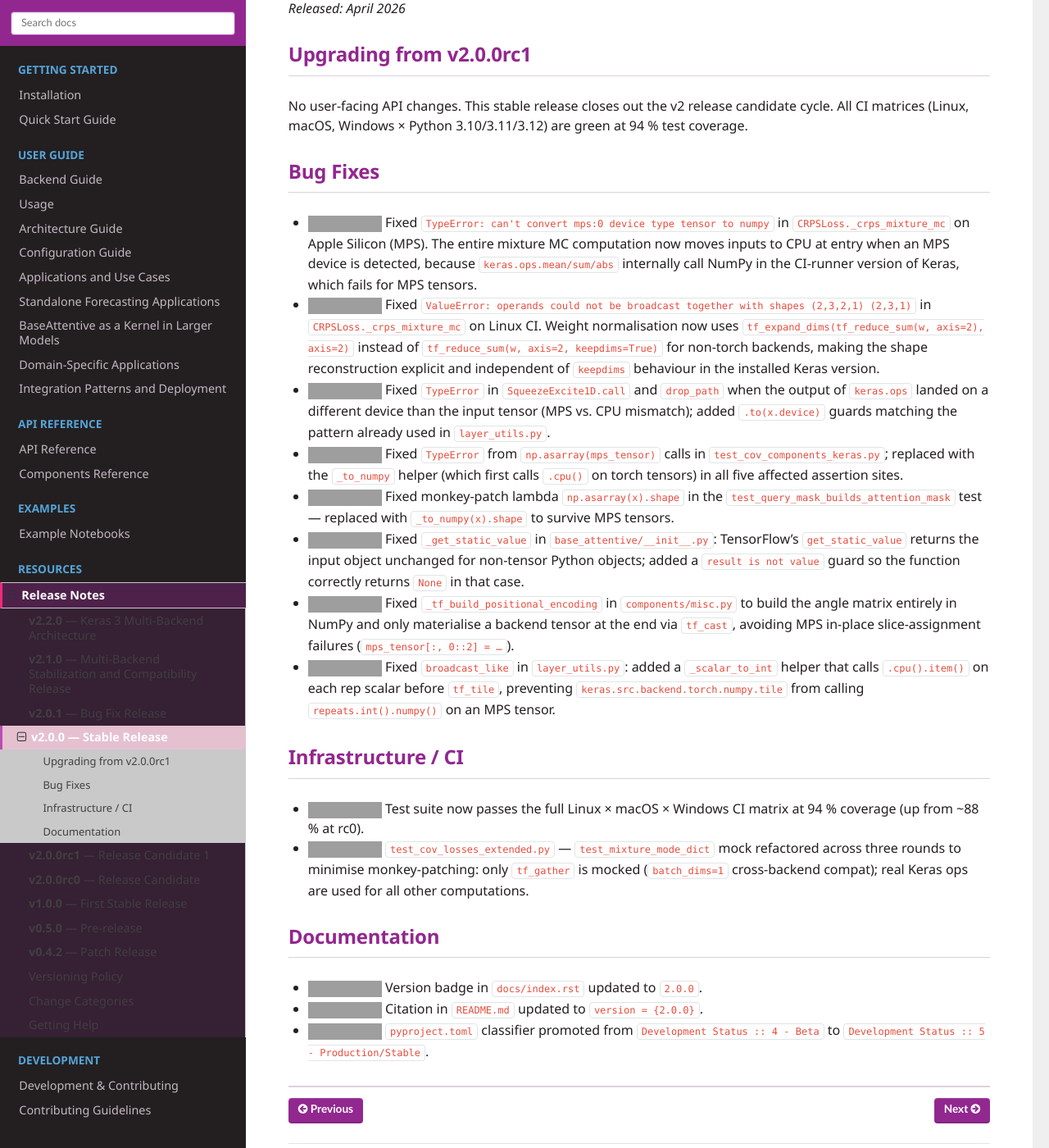
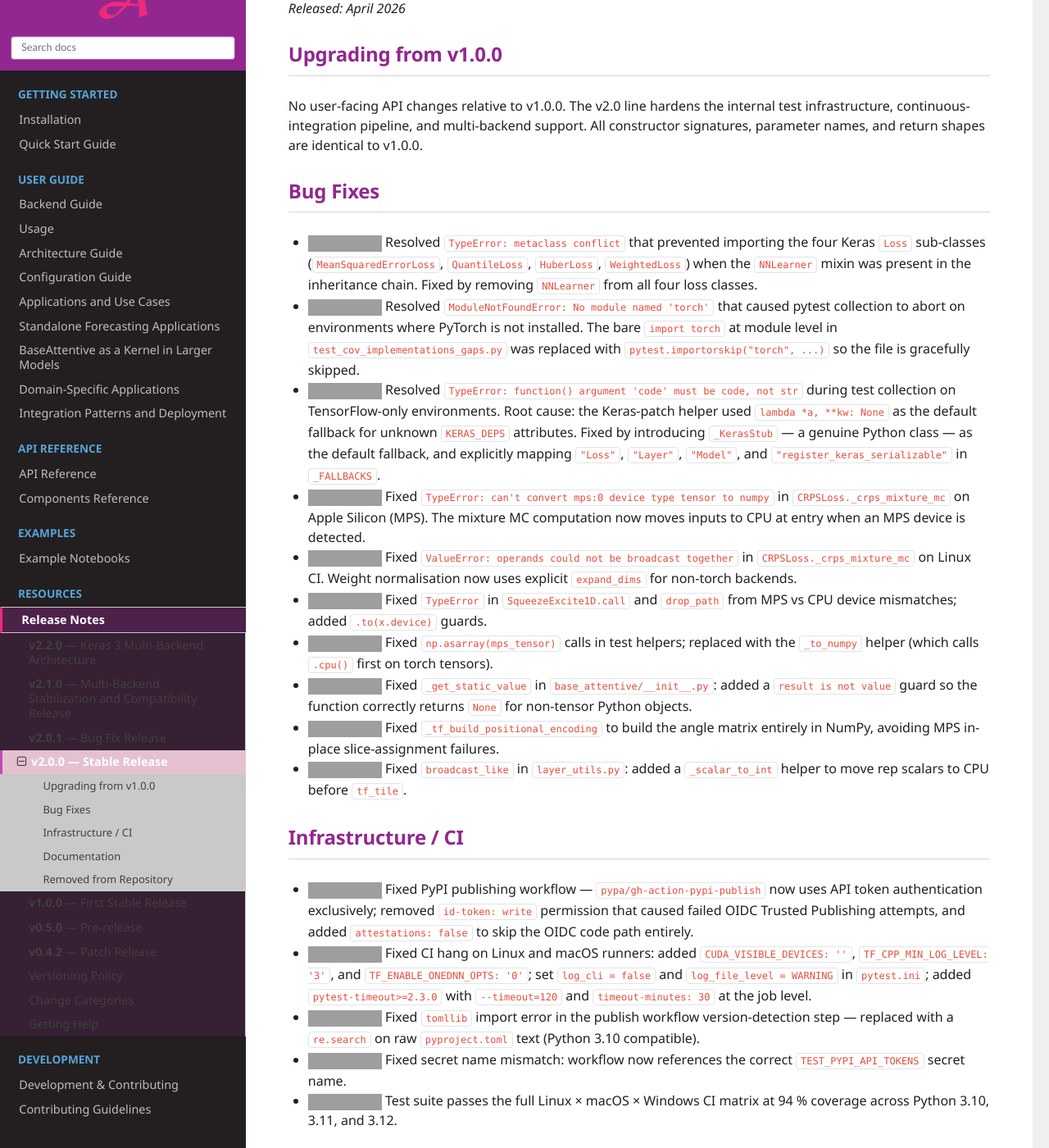
Before and after one commit to earthai-tech/base-attentive, a Sphinx documentation site: the page built from docs/release_notes/v2.0.0.rst, in a window 1280 px wide and 1400 px high, scrolled down 192 px. Shown: the whole window at 82% size. Built offline with Sphinx 7.4.7 and the Read the Docs theme 3.1.0, drawn with Linux system fonts in a browser that asks for light colours; pages that are not in the unit, such as notebooks, are missing from menus; some of the changed text lies outside the part shown; grey boxes are pictures that could not be loaded.

Commit message:
docs: Merge RC release notes into stable versions, remove RC files
Fold v2.0.0rc0 and v2.0.0rc1 content into v2.0.0.rst (de-duplicated),
remove the two RC files, and drop them from the index so the release
history shows a clean stable-only flow.

The v2.2.0.rc0.rst candidate file (untracked) is also removed; its
content was already incorporated into v2.2.0.rst.

Co-Authored-By: EarthAI Tech <etanoyau@gmail.com>

```diff
--- a/docs/release_notes/index.rst
+++ b/docs/release_notes/index.rst
@@ -12,8 +12,6 @@ page so you can jump directly to the changes that matter to you.
    v2.1.0
    v2.0.1
    v2.0.0
-   v2.0.0rc1
-   v2.0.0rc0
    v1.0.0
    v0.5.0
    v0.4.2
--- a/docs/release_notes/v2.0.0.rst
+++ b/docs/release_notes/v2.0.0.rst
@@ -5,74 +5,99 @@
 
 *Released: April 2026*
 
-Upgrading from v2.0.0rc1
--------------------------
+Upgrading from v1.0.0
+---------------------
 
-No user-facing API changes.  This stable release closes out the v2 release
-candidate cycle.  All CI matrices (Linux, macOS, Windows × Python 3.10/3.11/3.12)
-are green at 94 % test coverage.
+No user-facing API changes relative to v1.0.0.  The v2.0 line hardens the
+internal test infrastructure, continuous-integration pipeline, and multi-backend
+support.  All constructor signatures, parameter names, and return shapes are
+identical to v1.0.0.
 
 Bug Fixes
 ---------
 
+- |Bugfix| Resolved ``TypeError: metaclass conflict`` that prevented importing
+  the four Keras ``Loss`` sub-classes (``MeanSquaredErrorLoss``, ``QuantileLoss``,
+  ``HuberLoss``, ``WeightedLoss``) when the ``NNLearner`` mixin was present in the
+  inheritance chain.  Fixed by removing ``NNLearner`` from all four loss classes.
+
+- |Bugfix| Resolved ``ModuleNotFoundError: No module named 'torch'`` that caused
+  pytest collection to abort on environments where PyTorch is not installed.  The
+  bare ``import torch`` at module level in ``test_cov_implementations_gaps.py`` was
+  replaced with ``pytest.importorskip("torch", ...)`` so the file is gracefully
+  skipped.
+
+- |Bugfix| Resolved ``TypeError: function() argument 'code' must be code, not str``
+  during test collection on TensorFlow-only environments.  Root cause: the Keras-patch
+  helper used ``lambda *a, **kw: None`` as the default fallback for unknown
+  ``KERAS_DEPS`` attributes.  Fixed by introducing ``_KerasStub`` — a genuine Python
+  class — as the default fallback, and explicitly mapping ``"Loss"``, ``"Layer"``,
+  ``"Model"``, and ``"register_keras_serializable"`` in ``_FALLBACKS``.
+
 - |Bugfix| Fixed ``TypeError: can't convert mps:0 device type tensor to numpy``
-  in ``CRPSLoss._crps_mixture_mc`` on Apple Silicon (MPS).  The entire mixture
-  MC computation now moves inputs to CPU at entry when an MPS device is
-  detected, because ``keras.ops.mean/sum/abs`` internally call NumPy in the
-  CI-runner version of Keras, which fails for MPS tensors.
+  in ``CRPSLoss._crps_mixture_mc`` on Apple Silicon (MPS).  The mixture MC
+  computation now moves inputs to CPU at entry when an MPS device is detected.
 
-- |Bugfix| Fixed ``ValueError: operands could not be broadcast together with
-  shapes (2,3,2,1) (2,3,1)`` in ``CRPSLoss._crps_mixture_mc`` on Linux CI.
-  Weight normalisation now uses ``tf_expand_dims(tf_reduce_sum(w, axis=2),
-  axis=2)`` instead of ``tf_reduce_sum(w, axis=2, keepdims=True)`` for
-  non-torch backends, making the shape reconstruction explicit and independent
-  of ``keepdims`` behaviour in the installed Keras version.
+- |Bugfix| Fixed ``ValueError: operands could not be broadcast together`` in
+  ``CRPSLoss._crps_mixture_mc`` on Linux CI.  Weight normalisation now uses
+  explicit ``expand_dims`` for non-torch backends.
 
-- |Bugfix| Fixed ``TypeError`` in ``SqueezeExcite1D.call`` and
-  ``drop_path`` when the output of ``keras.ops`` landed on a different device
-  than the input tensor (MPS vs. CPU mismatch); added ``.to(x.device)``
-  guards matching the pattern already used in ``layer_utils.py``.
+- |Bugfix| Fixed ``TypeError`` in ``SqueezeExcite1D.call`` and ``drop_path``
+  from MPS vs CPU device mismatches; added ``.to(x.device)`` guards.
 
-- |Bugfix| Fixed ``TypeError`` from ``np.asarray(mps_tensor)`` calls in
-  ``test_cov_components_keras.py``; replaced with the ``_to_numpy`` helper
-  (which first calls ``.cpu()`` on torch tensors) in all five affected
-  assertion sites.
+- |Bugfix| Fixed ``np.asarray(mps_tensor)`` calls in test helpers; replaced with
+  the ``_to_numpy`` helper (which calls ``.cpu()`` first on torch tensors).
 
-- |Bugfix| Fixed monkey-patch lambda ``np.asarray(x).shape`` in the
-  ``test_query_mask_builds_attention_mask`` test — replaced with
-  ``_to_numpy(x).shape`` to survive MPS tensors.
+- |Bugfix| Fixed ``_get_static_value`` in ``base_attentive/__init__.py``: added a
+  ``result is not value`` guard so the function correctly returns ``None`` for
+  non-tensor Python objects.
 
-- |Bugfix| Fixed ``_get_static_value`` in ``base_attentive/__init__.py``:
-  TensorFlow's ``get_static_value`` returns the input object unchanged for
-  non-tensor Python objects; added a ``result is not value`` guard so the
-  function correctly returns ``None`` in that case.
-
-- |Bugfix| Fixed ``_tf_build_positional_encoding`` in
-  ``components/misc.py`` to build the angle matrix entirely in NumPy and only
-  materialise a backend tensor at the end via ``tf_cast``, avoiding MPS
-  in-place slice-assignment failures (``mps_tensor[:, 0::2] = …``).
+- |Bugfix| Fixed ``_tf_build_positional_encoding`` to build the angle matrix
+  entirely in NumPy, avoiding MPS in-place slice-assignment failures.
 
 - |Bugfix| Fixed ``broadcast_like`` in ``layer_utils.py``: added a
-  ``_scalar_to_int`` helper that calls ``.cpu().item()`` on each rep scalar
-  before ``tf_tile``, preventing ``keras.src.backend.torch.numpy.tile`` from
-  calling ``repeats.int().numpy()`` on an MPS tensor.
+  ``_scalar_to_int`` helper to move rep scalars to CPU before ``tf_tile``.
 
 Infrastructure / CI
 --------------------
 
-- |Internal| Test suite now passes the full Linux × macOS × Windows CI matrix
-  at 94 % coverage (up from ~88 % at rc0).
+- |Internal| Fixed PyPI publishing workflow — ``pypa/gh-action-pypi-publish``
+  now uses API token authentication exclusively; removed ``id-token: write``
+  permission that caused failed OIDC Trusted Publishing attempts, and added
+  ``attestations: false`` to skip the OIDC code path entirely.
 
-- |Internal| ``test_cov_losses_extended.py`` — ``test_mixture_mode_dict``
-  mock refactored across three rounds to minimise monkey-patching: only
-  ``tf_gather`` is mocked (``batch_dims=1`` cross-backend compat); real Keras
-  ops are used for all other computations.
+- |Internal| Fixed CI hang on Linux and macOS runners: added
+  ``CUDA_VISIBLE_DEVICES: ''``, ``TF_CPP_MIN_LOG_LEVEL: '3'``, and
+  ``TF_ENABLE_ONEDNN_OPTS: '0'``; set ``log_cli = false`` and
+  ``log_file_level = WARNING`` in ``pytest.ini``; added ``pytest-timeout>=2.3.0``
+  with ``--timeout=120`` and ``timeout-minutes: 30`` at the job level.
+
+- |Internal| Fixed ``tomllib`` import error in the publish workflow version-detection
+  step — replaced with a ``re.search`` on raw ``pyproject.toml`` text (Python 3.10
+  compatible).
+
+- |Internal| Fixed secret name mismatch: workflow now references the correct
+  ``TEST_PYPI_API_TOKENS`` secret name.
+
+- |Internal| Test suite passes the full Linux × macOS × Windows CI matrix at
+  94 % coverage across Python 3.10, 3.11, and 3.12.
 
 Documentation
 -------------
 
-- |Internal| Version badge in ``docs/index.rst`` updated to ``2.0.0``.
-- |Internal| Citation in ``README.md`` updated to ``version = {2.0.0}``.
-- |Internal| ``pyproject.toml`` classifier promoted from
-  ``Development Status :: 4 - Beta`` to
+- |Internal| Split monolithic ``release_notes.rst`` into ``docs/release_notes/``
+  directory; each version now has its own file.
+- |Internal| Added PyPI version, Semantic Versioning, GitHub last commit, Open
+  Issues, and PRs Welcome badges to ``docs/index.rst``.
+- |Internal| README logo updated to raw GitHub URL so it renders on PyPI; Quick
+  Start updated to v2 API.
+- |Internal| Citation updated: year 2025 → 2026, title reflects multi-backend
+  design; ``pyproject.toml`` classifier promoted to
   ``Development Status :: 5 - Production/Stable``.
+
+Removed from Repository
+------------------------
+
+- |Internal| ``V2_BACKENDS_IMPLEMENTATION.md``, ``V2_IMPLEMENTATION_PLAN.md``,
+  and ``.claude/`` directory removed from the remote; patterns added to
+  ``.gitignore``.
```
Also changed, not shown: docs/release_notes/v2.0.0rc0.rst (deleted, +0 -57 lines), docs/release_notes/v2.0.0rc1.rst (deleted, +0 -75 lines).
